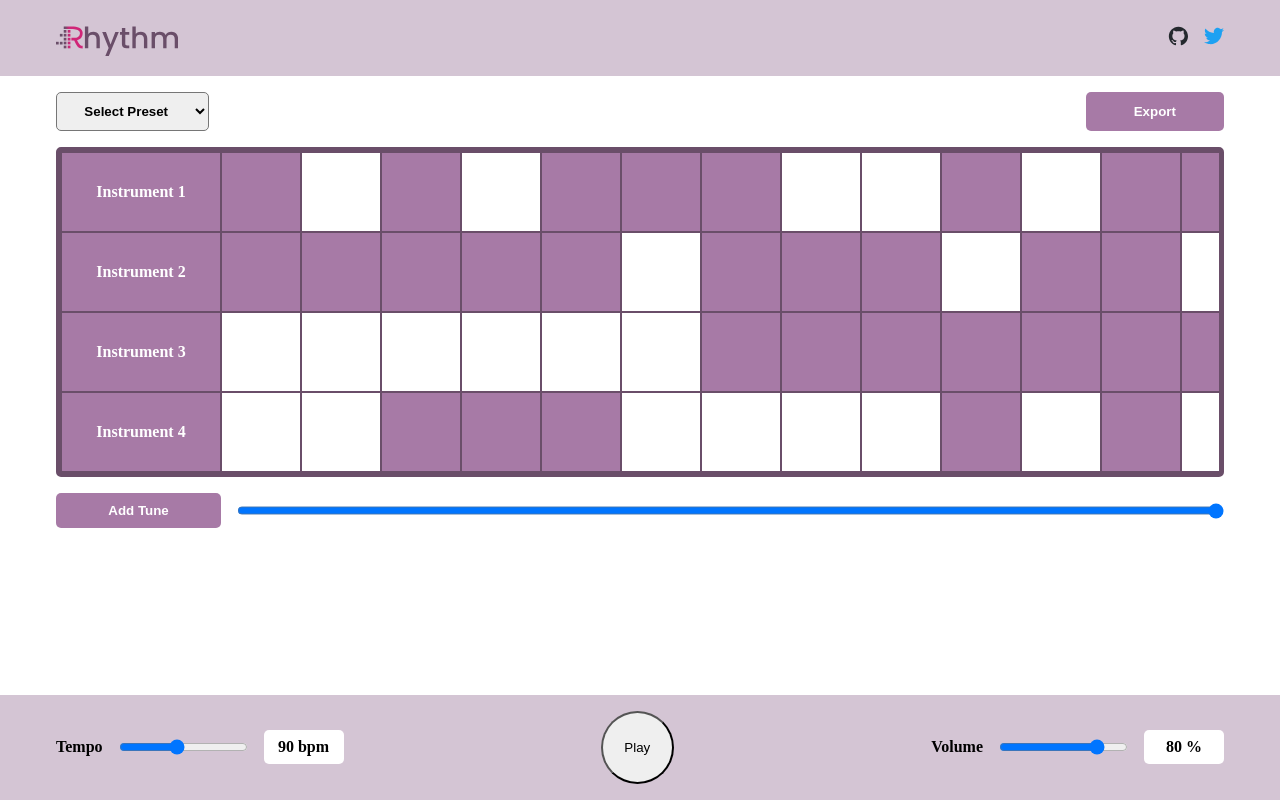
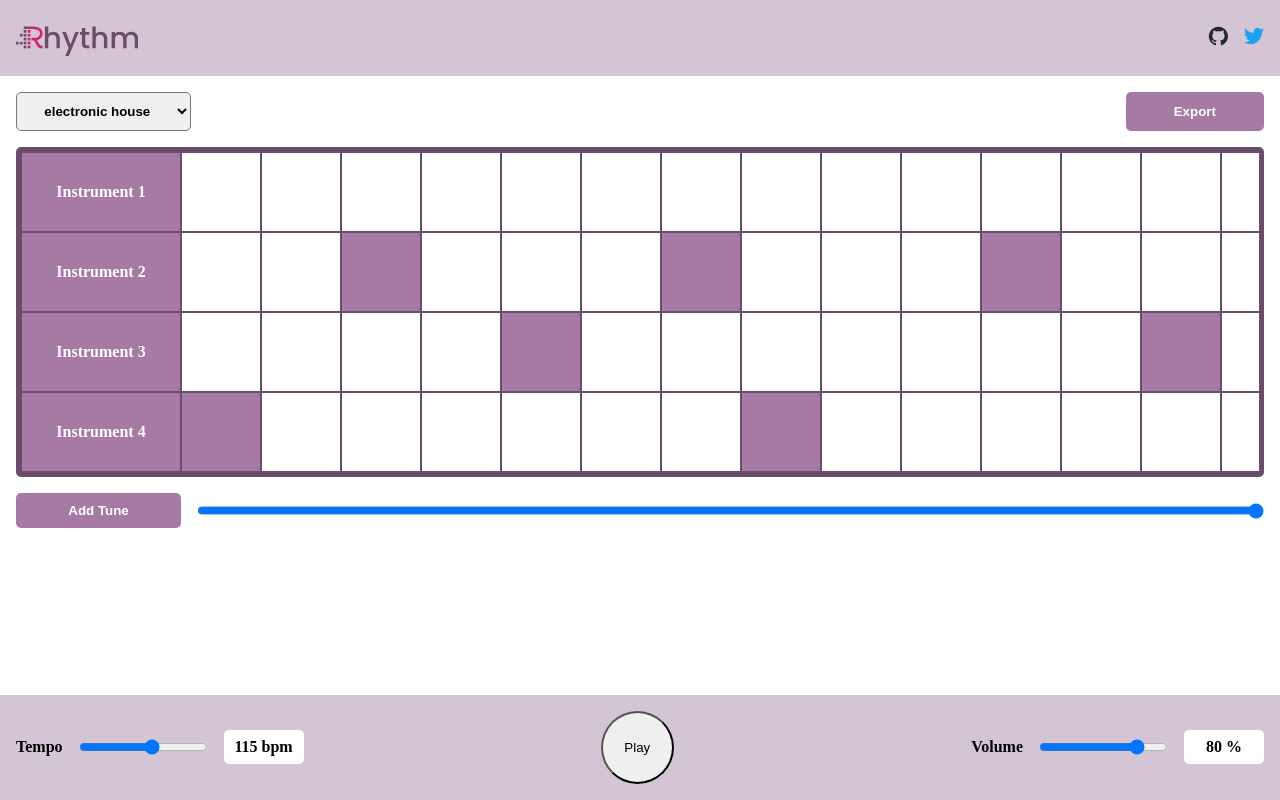
Before and after one commit to Kuntal-Das/Rhythm, a React (Create React App) app: page / in a window 1280 px wide. Built offline with nearby package versions, Linux system fonts and the light colour scheme.

Commit message:
notes display logic

```diff
--- a/src/Context.js
+++ b/src/Context.js
@@ -1,71 +1,103 @@
-import { createContext, Component } from "react";
-import * as Tone from "tone";
+import { createContext, useState, useEffect } from "react";
+// import * as Tone from "tone";
+
+import presetsData from "./presets";
 
 const Context = createContext();
 
-class ContextProvider extends Component {
-  state = {
-    tempo: 90,
+const ContextProvider = ({ children }) => {
+  const [isPlaying, setIsPlaying] = useState(false);
+  const [currentposition, setCurrentposition] = useState(0);
+  const [options, setOptions] = useState({
+    presetName: "",
     volume: 80,
-    isPlaying: false,
-    instruments: {},
-    currentposition: 0
+    tempo: 90
+  });
+  const [presets, setPreset] = useState({
+    noOfNodes: 16,
+    notes: {}
+  });
+
+  const togglePlayState = () => {
+    setIsPlaying((prevIsPlaying) => !prevIsPlaying);
   };
 
-  togglePlayState = () => {
-    this.setState((prevState) => ({ isPlaying: !prevState.isPlaying }));
-  };
-
-  handelChange = (event) => {
+  const handelChange = (event) => {
     const { name, type } = event.target;
     const value =
       type === "range" ? parseInt(event.target.value) : event.target.value;
 
-    this.setState({
-      [name]: value
-    });
+    setOptions((prevOptions) => ({ ...prevOptions, [name]: value }));
   };
 
-  toneSetUp = () => {
-    const url =
-      "https://github.com/Kuntal-Das/music-box-sounds/blob/main/Drum%20Samples/Samples";
-
-    const openhat = new Tone.Player(
-      `${url}/openhat-808.wav?raw=true`
-    ).toDestination();
-    // const closehat = new Tone.Player(
-    //   `${url}/closehat-808.wav?raw=true`
-    // ).toDestination();
-    const kick = new Tone.Player(
-      `${url}/kick-808.wav?raw=true`
-    ).toDestination();
-    const clap = new Tone.Player(
-      `${url}/clap-808.wav?raw=true`
-    ).toDestination();
-
-    let index = 0;
-    const music = () => {
-      if (this.state.instruments.kick[index] === 1) {
-        kick.start();
-      }
-      index = (index + 1) % 16;
-    };
-
-    Tone.Transport.scheduleRepeat(music, "16n");
-    // Tone.Transport.start()
+  const loadPreset = (key) => {
+    if (key === "") return;
+    const { tempo, noOfNodes, notes } = presetsData[key];
+    setOptions((prevOptions) => ({
+      ...prevOptions,
+      presetName: key,
+      tempo
+    }));
+    setPreset((prevPreset) => ({
+      noOfNodes,
+      notes
+    }));
   };
 
-  render = () => (
+  const loadRandomPreset = () => {
+    const keysArr = Object.keys(presetsData);
+    const rand = Math.floor(Math.random() * keysArr.length);
+    loadPreset(keysArr[rand]);
+  };
+
+  useEffect(loadRandomPreset, []);
+  useEffect(() => {
+    loadPreset(options.presetName);
+  }, [options.presetName]);
+
+  // toneSetUp = () => {
+  //   const url =
+  //     "https://github.com/Kuntal-Das/music-box-sounds/blob/main/Drum%20Samples/Samples";
+
+  //   const openhat = new Tone.Player(
+  //     `${url}/openhat-808.wav?raw=true`
+  //   ).toDestination();
+  //   // const closehat = new Tone.Player(
+  //   //   `${url}/closehat-808.wav?raw=true`
+  //   // ).toDestination();
+  //   const kick = new Tone.Player(
+  //     `${url}/kick-808.wav?raw=true`
+  //   ).toDestination();
+  //   const clap = new Tone.Player(
+  //     `${url}/clap-808.wav?raw=true`
+  //   ).toDestination();
+
+  //   let index = 0;
+  //   const music = () => {
+  //     if (this.state.notes.kick[index] === 1) {
+  //       kick.start();
+  //     }
+  //     index = (index + 1) % this.state.notes.notes;
+  //   };
+
+  //   Tone.Transport.scheduleRepeat(music, "16n");
+  //   // Tone.Transport.start()
+  // };
+
+  return (
     <Context.Provider
       value={{
-        ...this.state,
-        handelChange: this.handelChange,
-        togglePlayState: this.togglePlayState
+        ...options,
+        ...presets,
+        isPlaying,
+        currentposition,
+        handelChange,
+        togglePlayState
       }}
     >
-      {this.props.children}
+      {children}
     </Context.Provider>
   );
-}
+};
 
 export { ContextProvider, Context };
--- a/src/components/Content.js
+++ b/src/components/Content.js
@@ -1,21 +1,29 @@
-import React from "react";
+import React, { useContext } from "react";
 import "../styles/content.scss";
 
 import Notes from "./Notes";
+import { Context } from "../Context";
 
-const nodes = 15;
-const instruments = 4;
+import presets from "../presets";
 
-const Content = () => (
+const Content = () => {
+  const { presetName, handelChange } = useContext(Context);
+
+  return (
     <main>
       <div className="container content-grid">
-      <select className="input-select">
-        <option>Select Preset</option>
-        <option>Preset 1</option>
-        <option>Preset 2</option>
-        <option>Preset 3</option>
-        <option>Preset 4</option>
-        <option>Preset 5</option>
+        <select
+          name="presetName"
+          value={presetName}
+          className="input-select"
+          onChange={handelChange}
+        >
+          {/* <option value="">Select Preset</option> */}
+          {Object.keys(presets).map((key) => (
+            <option key={key} value={key}>
+              {key.split("_").join(" ")}
+            </option>
+          ))}
         </select>
         <button className="btn justify-end">Export</button>
         <div className="timeline">
@@ -31,7 +39,7 @@ const Content = () => (
           <p id="ins1" className="instrument">
             instrument 4
           </p>
-        <Notes nodes={nodes} instruments={instruments} />
+          <Notes/>
         </div>
         <div className="actions">
           <button className="btn">Add Tune</button>
@@ -39,11 +47,12 @@ const Content = () => (
             type="range"
             className="input-timeline_marker"
             min="0"
-          max={nodes}
+            max={16}
           />
         </div>
       </div>
     </main>
   );
+};
 
 export default Content;
--- a/src/components/Notes.js
+++ b/src/components/Notes.js
@@ -3,23 +3,32 @@ import "../styles/notes.scss";
 
 import { Context } from "../Context";
 
-const Notes = ({ nodes, instruments }) => {
-  const { isPlaying } = useContext(Context);
-  const notes = {
+const Notes = () => {
+  const { isPlaying, noOfNodes, notes } = useContext(Context);
+  const keysArr = Object.keys(notes);
+  const instruments = keysArr.length;
+
+  const notesStyle = {
     gridColumn: " 2/-1",
     gridRow: `span ${instruments}`,
     display: "grid",
-    gridTemplateColumns: `repeat(${nodes}, 5em)`
+    gridTemplateColumns: `repeat(${noOfNodes}, 5em)`
   };
-  const arr = new Array(nodes * instruments);
-  for (let i = 0; i < nodes * instruments; i++) {
-    const rand = Math.round(Math.random() * 1);
-    arr[i] = rand ? "node" : "node active-node";
-  }
+
   return (
-    <div id="notes" className="notes" style={notes}>
-      {arr.map((classname, i) => (
+    <div id="notes" className="notes" style={notesStyle}>
+      {/* {arr.map((classname, i) => (
         <span key={i} className={classname}></span>
+      ))} */}
+      {keysArr.map((instrument) => (
+        <>
+          {notes[instrument].map((node, i) => (
+            <span
+              key={`${instrument}_${i}`}
+              className={node ? "node active-node" : "node"}
+            ></span>
+          ))}
+        </>
       ))}
       <span
         className="marker"
--- a/src/presets.js
+++ b/src/presets.js
@@ -1,66 +1,80 @@
 const presets = {
   electronic_beats: {
     tempo: 98,
-    notes: 16,
+    noOfNodes: 16,
+    notes: {
       open_hat: [0, 0, 1, 0, 0, 0, 0, 0, 0, 0, 0, 0, 0, 0, 0, 0],
       closed_hat: [1, 1, 0, 0, 1, 0, 1, 0, 1, 0, 1, 0, 1, 0, 1, 0],
       clap: [0, 0, 0, 0, 1, 0, 0, 0, 0, 0, 0, 0, 1, 0, 0, 0],
       kick: [1, 0, 0, 0, 0, 0, 0, 1, 0, 0, 1, 0, 0, 0, 0, 1]
-    //track:     [1,2,3,4,5,6,7,8,9,0,1,2,3,4,5,6],
+      // track:   [1, 2, 3, 4, 5, 6, 7, 8, 9, 0, 1, 2, 3, 4, 5, 6],
+    }
   },
   electronic_house: {
-    bpm: 115,
-    notes: 16,
+    tempo: 115,
+    noOfNodes: 16,
+    notes: {
       open_hat: [0, 0, 0, 0, 0, 0, 0, 0, 0, 0, 0, 0, 0, 0, 1, 0],
       closed_hat: [0, 0, 1, 0, 0, 0, 1, 0, 0, 0, 1, 0, 0, 0, 0, 1],
       clap: [0, 0, 0, 0, 5, 0, 0, 0, 0, 0, 0, 0, 1, 0, 0, 0],
       kick: [1, 0, 0, 0, 0, 0, 0, 1, 0, 0, 0, 0, 0, 0, 0, 0]
-    // track: [1, 2, 3, 4, 5, 6, 7, 8, 9, 0, 1, 2, 3, 4, 5, 6]
+      // track:   [1, 2, 3, 4, 5, 6, 7, 8, 9, 0, 1, 2, 3, 4, 5, 6]
+    }
   },
   four_on_the_floor: {
-    bpm: 105,
-    notes: 16,
+    tempo: 105,
+    noOfNodes: 16,
+    notes: {
       open_hat: [0, 0, 0, 0, 0, 0, 0, 0, 0, 0, 0, 0, 0, 0, 0, 0],
       closed_hat: [0, 0, 0, 0, 0, 0, 0, 0, 0, 0, 0, 0, 0, 0, 0, 0],
       clap: [0, 0, 0, 0, 1, 0, 0, 0, 0, 0, 0, 0, 1, 0, 0, 0],
       kick: [1, 0, 0, 0, 1, 0, 0, 0, 1, 0, 0, 0, 1, 0, 0, 0]
-    // track: [1, 2, 3, 4, 5, 6, 7, 8, 9, 0, 1, 2, 3, 4, 5, 6]
+      // track:   [1, 2, 3, 4, 5, 6, 7, 8, 9, 0, 1, 2, 3, 4, 5, 6]
+    }
   },
   classic_house: {
-    bpm: 120,
-    notes: 16,
+    tempo: 120,
+    noOfNodes: 16,
+    notes: {
       open_hat: [0, 0, 0, 0, 0, 0, 0, 0, 0, 0, 0, 0, 0, 0, 0, 0],
       closed_hat: [0, 0, 1, 0, 0, 0, 1, 0, 0, 0, 1, 0, 0, 0, 1, 0],
       clap: [0, 0, 0, 0, 1, 0, 0, 0, 0, 0, 0, 0, 1, 0, 0, 0],
       kick: [1, 0, 0, 0, 1, 0, 0, 0, 1, 0, 0, 0, 1, 0, 0, 0]
-    // track: [1, 2, 3, 4, 5, 6, 7, 8, 9, 0, 1, 2, 3, 4, 5, 6]
+      // track:   [1, 2, 3, 4, 5, 6, 7, 8, 9, 0, 1, 2, 3, 4, 5, 6]
+    }
   },
   basic_rock_beat: {
-    bpm: 90,
-    notes: 16,
+    tempo: 90,
+    noOfNodes: 16,
+    notes: {
       open_hat: [0, 0, 0, 0, 0, 0, 0, 0, 0, 0, 0, 0, 0, 0, 0, 0],
       closed_hat: [1, 0, 1, 0, 1, 0, 1, 0, 1, 0, 1, 0, 1, 0, 1, 0],
       snare: [0, 0, 0, 0, 1, 0, 0, 0, 0, 0, 0, 0, 1, 0, 0, 0],
       kick: [1, 0, 0, 0, 0, 0, 0, 0, 1, 0, 0, 0, 0, 0, 0, 0]
-    // track: [1, 2, 3, 4, 5, 6, 7, 8, 9, 0, 1, 2, 3, 4, 5, 6]
+      // track:   [1, 2, 3, 4, 5, 6, 7, 8, 9, 0, 1, 2, 3, 4, 5, 6]
+    }
   },
   we_will_rock_you: {
-    bpm: 81,
-    notes: 16,
+    tempo: 81,
+    noOfNodes: 16,
+    notes: {
       open_hat: [0, 0, 0, 0, 0, 0, 0, 0, 0, 0, 0, 0, 0, 0, 0, 0],
       closed_hat: [0, 0, 0, 0, 0, 0, 0, 0, 0, 0, 0, 0, 0, 0, 0, 0],
       clap: [0, 0, 0, 0, 1, 0, 0, 0, 0, 0, 0, 0, 1, 0, 0, 0],
-    kick: [1, 0, 1, 0, 0, 0, 0, 0, 1, 0, 1, 0, 0, 0, 0, 0],
-    track: [1, 2, 3, 4, 5, 6, 7, 8, 9, 0, 1, 2, 3, 4, 5, 6]
+      kick: [1, 0, 1, 0, 0, 0, 0, 0, 1, 0, 1, 0, 0, 0, 0, 0]
+      // track:   [1, 2, 3, 4, 5, 6, 7, 8, 9, 0, 1, 2, 3, 4, 5, 6]
+    }
   },
-  preset4: {
-    bpm: 98,
-    notes: 16,
+  preset_empty: {
+    tempo: 98,
+    noOfNodes: 16,
+    notes: {
       open_hat: [0, 0, 0, 0, 0, 0, 0, 0, 0, 0, 0, 0, 0, 0, 0, 0],
       closed_hat: [0, 0, 0, 0, 0, 0, 0, 0, 0, 0, 0, 0, 0, 0, 0, 0],
       clap: [0, 0, 0, 0, 0, 0, 0, 0, 0, 0, 0, 0, 0, 0, 0, 0],
-    kick: [0, 0, 0, 0, 0, 0, 0, 0, 0, 0, 0, 0, 0, 0, 0, 0],
-    track: [1, 2, 3, 4, 5, 6, 7, 8, 9, 0, 1, 2, 3, 4, 5, 6]
+      kick: [0, 0, 0, 0, 0, 0, 0, 0, 0, 0, 0, 0, 0, 0, 0, 0]
+      // track:   [1, 2, 3, 4, 5, 6, 7, 8, 9, 0, 1, 2, 3, 4, 5, 6]
+    }
   }
 };
 export default presets;
--- a/src/styles/App.scss
+++ b/src/styles/App.scss
@@ -13,7 +13,7 @@
 }
 
 .container {
-  max-width: 1200px;
+  max-width: 1400px;
   margin: 0 auto;
   padding: 1em;
 }
--- a/src/styles/notes.scss
+++ b/src/styles/notes.scss
@@ -1,5 +1,5 @@
 .notes{
-  overflow: hidden;
+  overflow: auto;
   position: relative;
 }
 .node{
```
Lines whose indentation alone changed are shown as unchanged.
